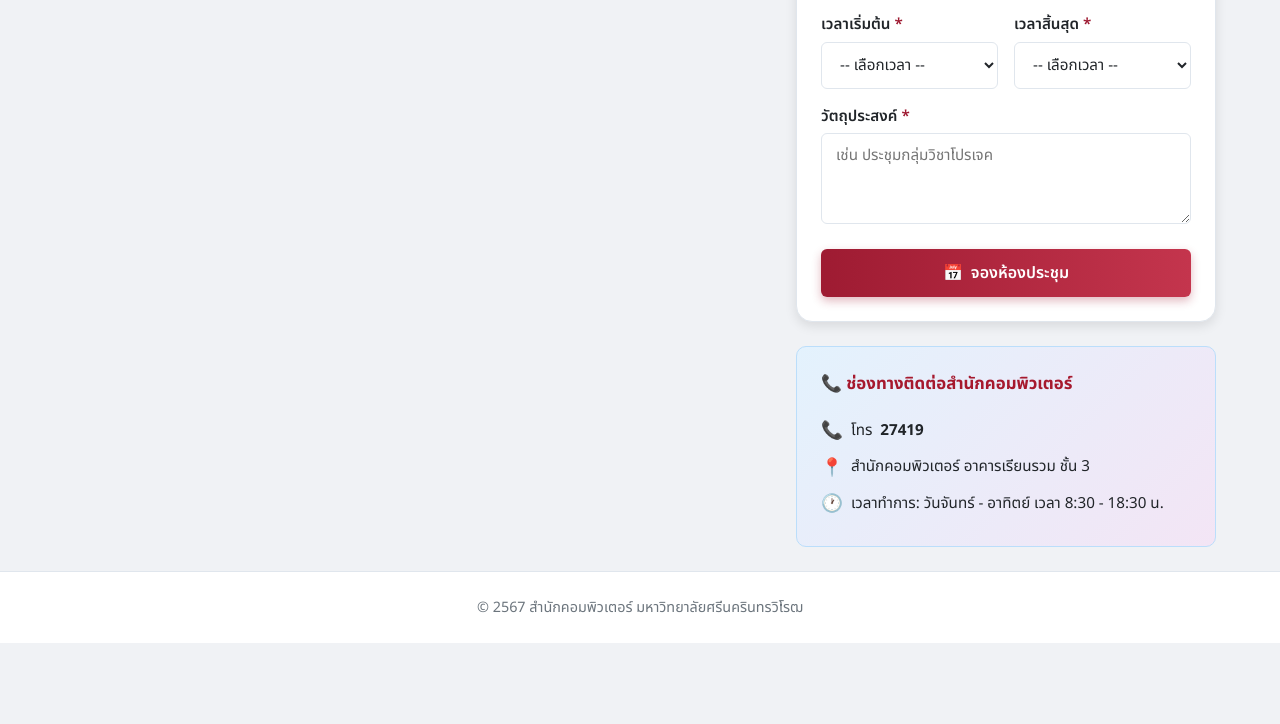
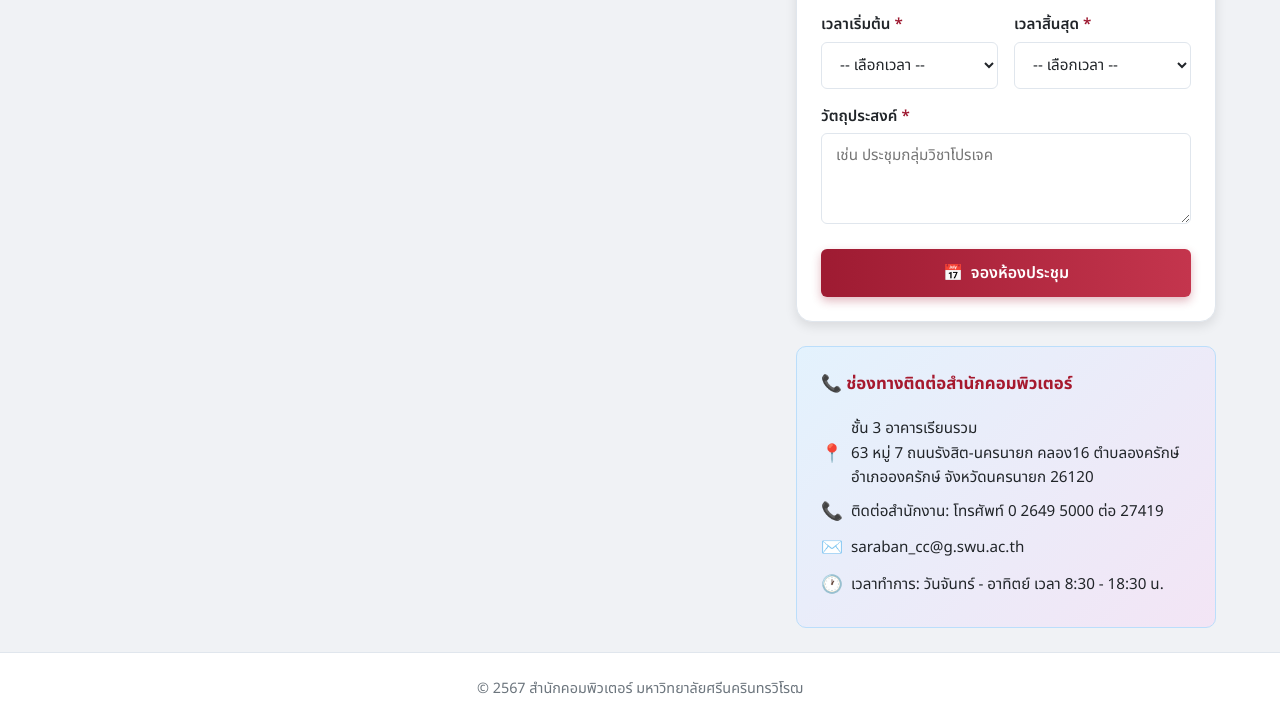
Before and after one commit to Kamiko11/meeting-room, a website: page public/index.html in a window 1280 px wide. Shown: the part 555-1279 px from the top of the page. Before the commit the page ends 1198 px from the top, so only its background shows below. Drawn offline with Linux system fonts and the light colour scheme; a script that the page names is missing.

Commit message:
style: update frontend contact info box

```diff
--- a/public/index.html
+++ b/public/index.html
@@ -169,9 +169,10 @@
         </div>
         <div class="contact-box">
           <h3>📞 ช่องทางติดต่อสำนักคอมพิวเตอร์</h3>
-          <ul>
-            <li><span class="contact-icon">📞</span> โทร <strong>27419</strong></li>
-            <li><span class="contact-icon">📍</span> สำนักคอมพิวเตอร์ อาคารเรียนรวม ชั้น 3</li>
+          <ul style="line-height: 1.6;">
+            <li><span class="contact-icon">📍</span> ชั้น 3 อาคารเรียนรวม<br>63 หมู่ 7 ถนนรังสิต-นครนายก คลอง16 ตำบลองครักษ์ อำเภอองครักษ์ จังหวัดนครนายก 26120</li>
+            <li><span class="contact-icon">📞</span> ติดต่อสำนักงาน: โทรศัพท์ 0 2649 5000 ต่อ 27419</li>
+            <li><span class="contact-icon">✉️</span> saraban_cc@g.swu.ac.th</li>
             <li><span class="contact-icon">🕐</span> เวลาทำการ: วันจันทร์ - อาทิตย์ เวลา 8:30 - 18:30 น.</li>
           </ul>
         </div>
```
